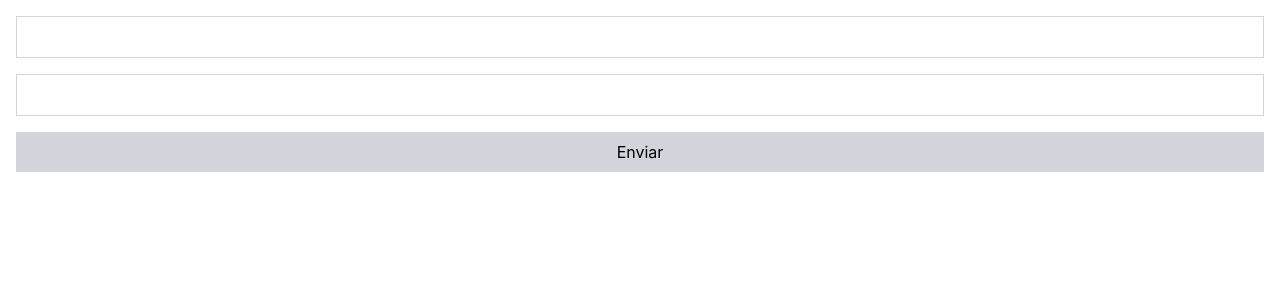
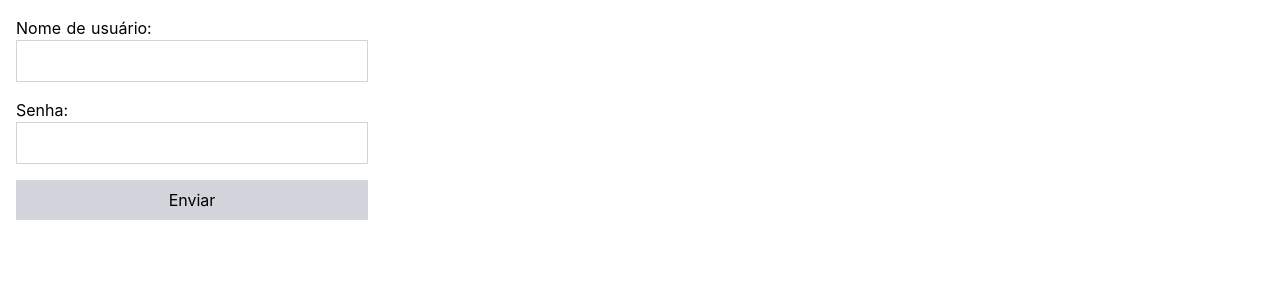
Before and after one commit to lousousa/admini, a Nuxt app: page /login in a window 1280 px wide. Shown: the top 300 px of the page. Built offline with nearby package versions, Linux system fonts and the light colour scheme.

Commit message:
update basic form structure

```diff
--- a/components/BasicForm.vue
+++ b/components/BasicForm.vue
@@ -1,10 +1,10 @@
 <template>
   <form class="basicform__form">
-    <div class="basicform__field-wrapper">
-      <input class="basicform__input" type="text">
-    </div>
-    <div class="basicform__field-wrapper">
-      <input class="basicform__input" type="password">
+    <div v-for="field, idx in fields" :key="idx" class="basicform__field-wrapper">
+      <label :for="field.name">
+        {{ field.label }}
+      </label>
+      <input :id="field.name" class="basicform__input" :type="field.inputType">
     </div>
     <div class="basicform__field-wrapper">
       <button class="basicform__button" type="submit">
@@ -14,6 +14,17 @@
   </form>
 </template>
 
+<script>
+export default {
+  props: {
+    fields: {
+      type: Array,
+      required: true
+    }
+  }
+}
+</script>
+
 <style scoped>
   .basicform__form {
     @apply w-full flex flex-wrap p-2;
@@ -22,7 +33,7 @@
     @apply w-full p-2;
   }
   .basicform__input {
-    @apply w-full border border-gray-300 p-2;
+    @apply w-full border border-gray-300 p-2 outline-none;
   }
   .basicform__button {
     @apply bg-gray-300 w-full p-2;
--- a/pages/login.vue
+++ b/pages/login.vue
@@ -1,6 +1,8 @@
 <template>
   <div>
-    <basic-form />
+    <div class="max-w-sm">
+      <basic-form :fields="formFields" />
+    </div>
   </div>
 </template>
 
@@ -9,6 +11,22 @@ import BasicForm from '@/components/BasicForm.vue'
 export default {
   components: {
     BasicForm
+  },
+  data () {
+    return {
+      formFields: [
+        {
+          name: 'username',
+          label: 'Nome de usuário:',
+          inputType: 'text'
+        },
+        {
+          name: 'password',
+          label: 'Senha:',
+          inputType: 'password'
+        }
+      ]
+    }
   }
 }
 </script>
```
Also changed, not shown: 1 other file (tests, documents, lock files or other folders).
